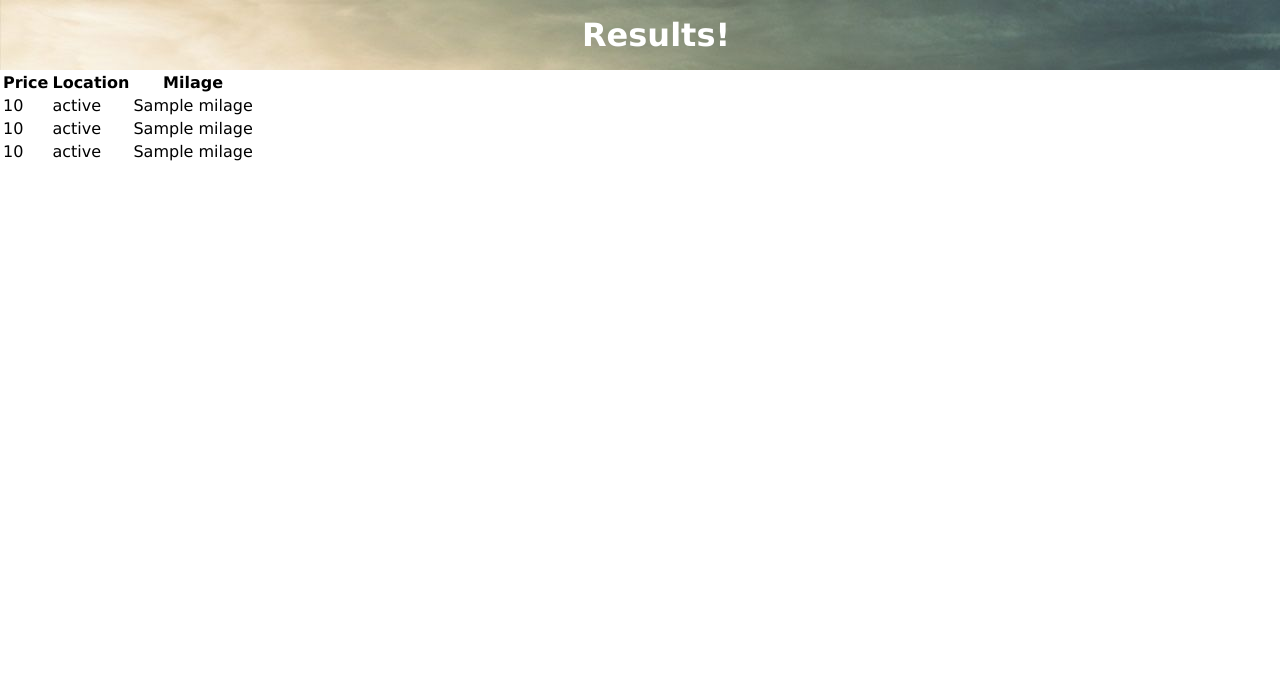
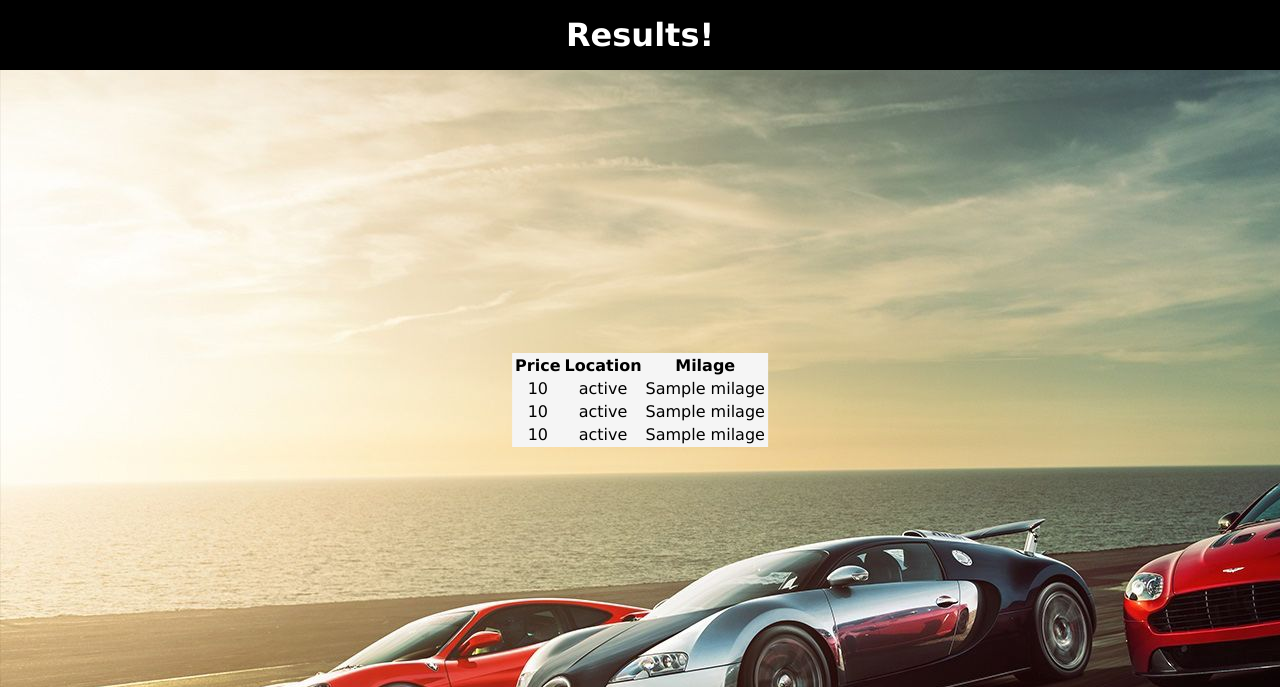
Before and after one commit to CalderJohnson/car-site, a Flask app: template website/templates/search.html in a window 1280 px wide. Shown: the top 687 px of the page. Run offline with Flask 2, Linux system fonts and the light colour scheme; the template is opened without the code that fills it: most values are stand-ins (such as "Sample title", 1, 10 or a date in 2020).

Commit message:
Table better

```diff
--- a/website/static/css/search.css
+++ b/website/static/css/search.css
@@ -6,17 +6,25 @@
 body {
     width: 100%;
     height: 100%;
+    display: flex;
+    justify-content: center;
+    text-align: center;
+    background: url('loginbg.jpg') no-repeat;
 }
 
 .header {
-    background: url('loginbg.jpg') no-repeat;
     background-color: black;
     color: white;
     padding: 1em;
     margin: 0;
     width: 100%;
     height: 20%;
-    text-align: center;
 }
 
-/* other styles for the result page */
+table {
+    position: absolute;
+    top: 50%;
+    left: 50%;
+    transform: translate(-50%, -50%);
+    background-color: whitesmoke;
+}
```
